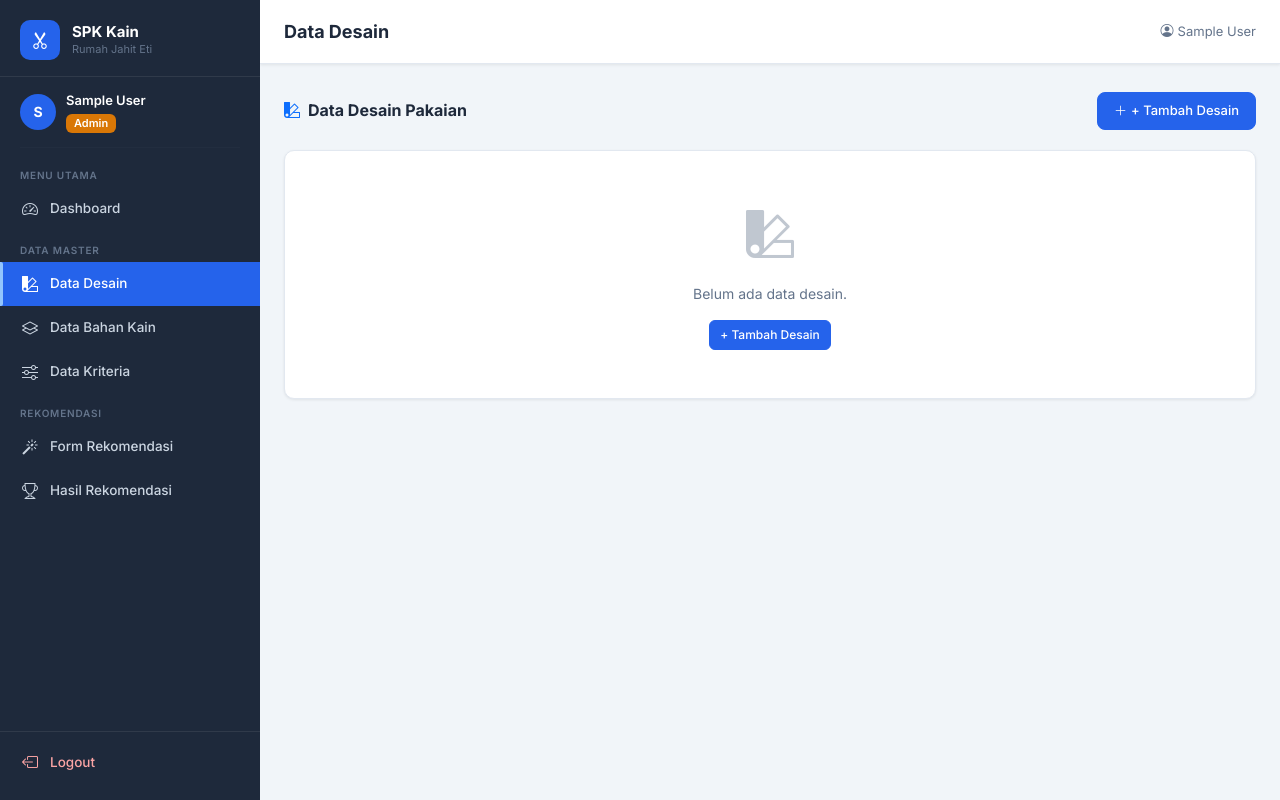
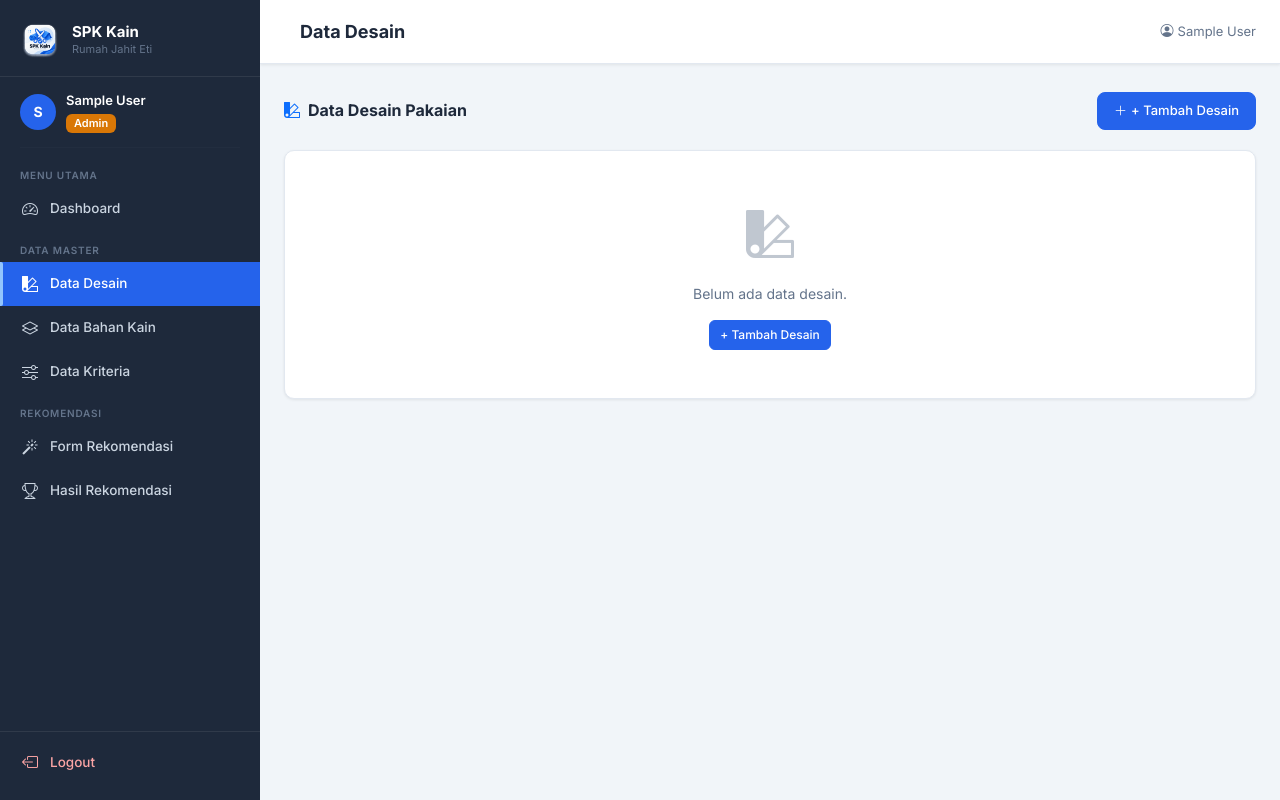
Before and after one commit to Yusepx007/spk-saw-kain, a PHP site: page /desain/index.php in a window 1280 px wide. Run offline with PHP 8.4, Linux system fonts and the light colour scheme; the visitor is signed in with stand-in values (Sample User, id 1); data that the repository does not hold is empty.

Commit message:
feat: tambah logo.png di login, sidebar, dan navbar mobile

```diff
--- a/public/login.php
+++ b/public/login.php
@@ -60,7 +60,9 @@ $csrfToken = AuthGuard::generateCsrfToken();
     <div class="login-card">
         <!-- Logo -->
         <div class="login-logo">
-            <i class="bi bi-scissors"></i>
+            <img src="/spk-saw-kain/public/assets/img/logo.png"
+                 alt="Logo SPK Kain"
+                 style="width:80px;height:80px;object-fit:contain;border-radius:16px;">
         </div>
 
         <h1 class="login-title">SPK Pemilihan Kain</h1>
--- a/public/partials/navbar.php
+++ b/public/partials/navbar.php
@@ -7,10 +7,16 @@ unset($_SESSION['flash_success'], $_SESSION['flash_error']);
 
 <!-- Top Navbar -->
 <nav class="top-navbar">
-    <!-- Mobile toggle -->
-    <button class="sidebar-toggle d-lg-none" id="sidebarToggle" type="button">
-        <i class="bi bi-list"></i>
-    </button>
+    <!-- Mobile toggle + Logo mobile -->
+    <div class="d-flex align-items-center gap-2">
+        <button class="sidebar-toggle d-lg-none" id="sidebarToggle" type="button">
+            <i class="bi bi-list"></i>
+        </button>
+        <img src="/spk-saw-kain/public/assets/img/logo.png"
+             alt="Logo"
+             class="d-lg-none"
+             style="width:28px;height:28px;object-fit:contain;border-radius:6px;">
+    </div>
 
     <!-- Page Title -->
     <div class="navbar-title">
--- a/public/partials/sidebar.php
+++ b/public/partials/sidebar.php
@@ -14,8 +14,10 @@ $role = $_SESSION['role'] ?? 'pengguna';
 <nav id="sidebar" class="sidebar d-flex flex-column">
     <!-- Brand -->
     <div class="sidebar-brand">
-        <div class="brand-icon">
-            <i class="bi bi-scissors"></i>
+        <div class="brand-icon" style="background:transparent;padding:0;">
+            <img src="/spk-saw-kain/public/assets/img/logo.png"
+                 alt="Logo SPK Kain"
+                 style="width:40px;height:40px;object-fit:contain;border-radius:8px;">
         </div>
         <div class="brand-text">
             <span class="brand-title">SPK Kain</span>
```
Also changed, not shown: public/assets/img/logo.png (added).
